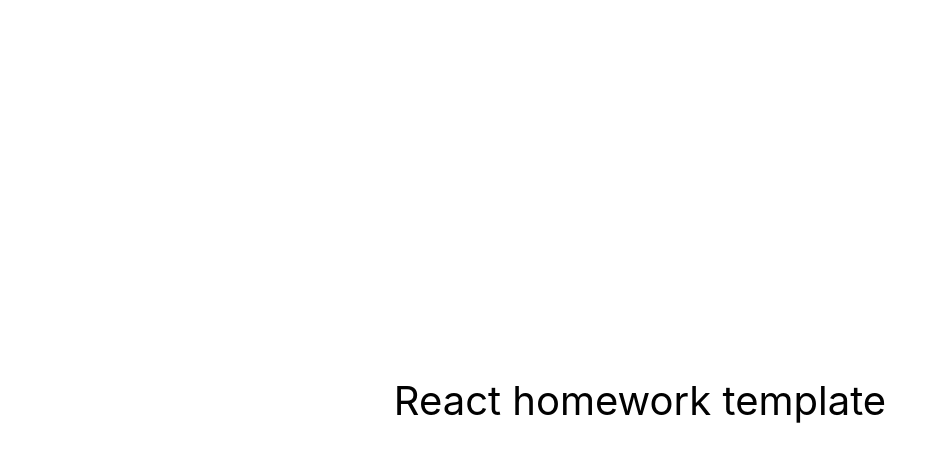
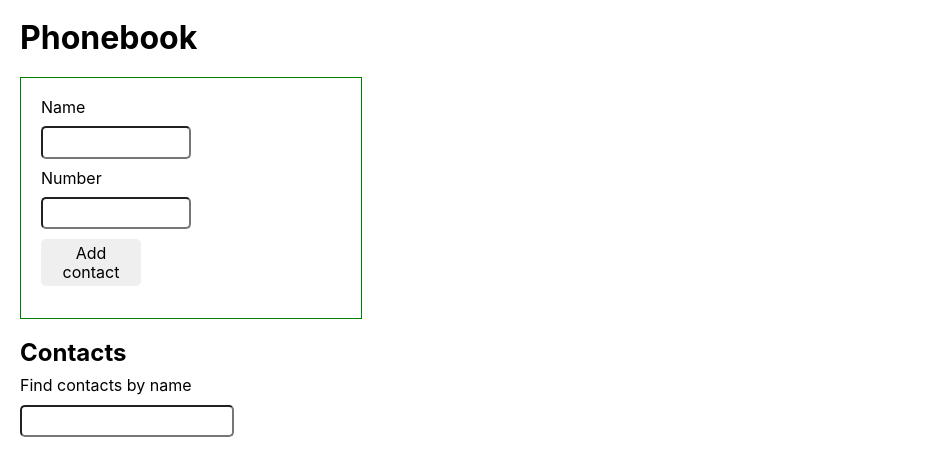
Before and after one commit to NonStopIT17/goit-react-hw-06-phonebook, a React (Create React App) app: page / in a window 1280 px wide. Shown: the top 476 px of the page, without its empty margins (0-927 px from the left). Built offline with nearby package versions, Linux system fonts and the light colour scheme.

Commit message:
Home work 6
+ starts files

```diff
--- a/src/components/App.jsx
+++ b/src/components/App.jsx
@@ -1,16 +1,73 @@
-export const App = () => {
+import React, { useState, useEffect } from "react";
+import { ContactList } from "../components/contacts/Contacts";
+import { GlobalStyle } from "./GlobalStyle.styled";
+import NewContactForm from "./NewContactForm/NewContactForm";
+import { v4 as uuidv4 } from "uuid";
+import Filter from "../components/filter/Filter";
+
+function App() {
+  const [contacts, setContacts] = useState([]);
+  const [filter, setFilter] = useState("");
+
+  useEffect(() => {
+    const storedContacts = localStorage.getItem("contacts");
+
+    if (storedContacts) {
+      setContacts(JSON.parse(storedContacts));
+    }
+  }, []);
+
+  useEffect(() => {
+    localStorage.setItem("contacts", JSON.stringify(contacts));
+  }, [contacts]);
+
+  const addContact = (contact) => {
+    const isContactExists = contacts.some(
+      (existingContact) =>
+        existingContact.name.toLowerCase() === contact.name.toLowerCase()
+    );
+
+    if (isContactExists) {
+      alert(`${contact.name} is already in contacts`);
+    } else {
+      const newContact = {
+        id: uuidv4(),
+        name: contact.name,
+        number: contact.number,
+      };
+
+      setContacts((prevContacts) => [...prevContacts, newContact]);
+    }
+  };
+
+  const deleteContact = (id) => {
+    setContacts((prevContacts) =>
+      prevContacts.filter((contact) => contact.id !== id)
+    );
+  };
+
+  const handleFilterChange = (value) => {
+    setFilter(value);
+  };
+
+  const filteredContacts = contacts.filter((contact) =>
+    contact.name.toLowerCase().includes(filter.toLowerCase())
+  );
+
   return (
-    <div
-      style={{
-        height: '100vh',
-        display: 'flex',
-        justifyContent: 'center',
-        alignItems: 'center',
-        fontSize: 40,
-        color: '#010101'
-      }}
-    >
-      React homework template
+    <div style={{ padding: "20px" }}>
+      <GlobalStyle />
+      <div>
+        <h1 style={{ marginBottom: "20px" }}>Phonebook</h1>
+        <NewContactForm addContact={addContact} />
+
+        <h2 style={{ marginBottom: "10px" }}>Contacts</h2>
+        <Filter setFilter={handleFilterChange} />
+
+        <ContactList contacts={filteredContacts} deleteContact={deleteContact} />
+      </div>
     </div>
   );
-};
+}
+
+export default App;
--- a/src/index.css
+++ b/src/components/GlobalStyle.styled.js
@@ -1,5 +1,7 @@
-@import-normalize; /* bring in normalize.css styles */
+import '@csstools/normalize.css';
+import { createGlobalStyle } from "styled-components";
 
+export const GlobalStyle = createGlobalStyle`
 body {
   margin: 0;
   font-family: -apple-system, BlinkMacSystemFont, 'Segoe UI', 'Roboto', 'Oxygen',
@@ -13,3 +15,14 @@ code {
   font-family: source-code-pro, Menlo, Monaco, Consolas, 'Courier New',
     monospace;
 }
+ul{
+  padding: 0;
+  margin: 0;
+}
+h1,
+h2,
+h3,
+p {
+  margin: 0;
+}
+`;
--- /dev/null
+++ b/src/components/NewContactForm/NewContactForm.jsx
@@ -0,0 +1,60 @@
+import React, { useState } from "react";
+import PropTypes from "prop-types";
+import { ContactForm } from "../NewContactForm/NewContactForm.styled";
+
+function NewContactForm({ addContact }) {
+  const [name, setName] = useState("");
+  const [number, setNumber] = useState("");
+
+  const handleSubmit = (event) => {
+    event.preventDefault();
+
+    const contact = {
+      name: name,
+      number: number,
+    };
+
+    addContact(contact);
+
+    setName("");
+    setNumber("");
+  };
+
+  return (
+    <>
+      <ContactForm onSubmit={handleSubmit}>
+        <label>
+          <span>Name</span>
+          <input
+            type="text"
+            name="name"
+            pattern="^[a-zA-Zа-яА-Я]+(([' -][a-zA-Zа-яА-Я ])?[a-zA-Zа-яА-Я]*)*$"
+            title="Name may contain only letters, apostrophe, dash and spaces. For example Adrian, Jacob Mercer, Charles de Batz de Castelmore d'Artagnan"
+            required
+            value={name}
+            onChange={(e) => setName(e.target.value)}
+          />
+        </label>
+        <label>
+          <span>Number</span>
+          <input
+            type="tel"
+            name="number"
+            pattern="\+?\d{1,4}?[-.\s]?\(?\d{1,3}?\)?[-.\s]?\d{1,4}[-.\s]?\d{1,4}[-.\s]?\d{1,9}"
+            title="Phone number must be digits and can contain spaces, dashes, parentheses and can start with +"
+            required
+            value={number}
+            onChange={(e) => setNumber(e.target.value)}
+          />
+        </label>
+        <button type="submit">Add contact</button>
+      </ContactForm>
+    </>
+  );
+}
+
+NewContactForm.propTypes = {
+  addContact: PropTypes.func.isRequired,
+};
+
+export default NewContactForm;
--- /dev/null
+++ b/src/components/NewContactForm/NewContactForm.styled.js
@@ -0,0 +1,40 @@
+import styled from "styled-components";
+
+export const ContactForm = styled.form`
+padding: 20px;
+display: flex;
+flex-direction: column;
+width: 300px;
+height: 200px;
+border: 1px solid green;
+margin-bottom: 20px;
+
+label{
+display: flex;
+flex-direction: column;
+width: 150px;
+}
+
+label:not(:last-child){
+    margin-bottom: 10px;
+}
+
+span{
+    margin-bottom:10px;
+}
+input{
+padding: 5px;
+border-radius: 5px;
+}
+
+button{
+    padding:5px;
+    width: 100px;
+    border-radius: 5px;
+    border: none;
+    :hover{
+        border: 1px dashed green;
+        cursor: pointer;
+    }
+}
+`
--- /dev/null
+++ b/src/components/contacts/Contacts.jsx
@@ -0,0 +1,38 @@
+import React from "react";
+import { ContactItem, DeleteButton } from "../contacts/Contacts.styled";
+import PropTypes from "prop-types";
+
+const ContactList = ({ contacts, deleteContact }) => {
+  return (
+    <div>
+      <ul style={{ paddingLeft: "30px" }}>
+        {contacts.map((contact) => (
+          <ContactItem key={contact.id}>
+            <span style={{ marginRight: "10px" }}>
+              {contact.name}: {contact.number}
+            </span>
+            <DeleteButton
+              type="button"
+              onClick={() => deleteContact(contact.id)}
+            >
+              Delete
+            </DeleteButton>
+          </ContactItem>
+        ))}
+      </ul>
+    </div>
+  );
+};
+
+ContactList.propTypes = {
+  contacts: PropTypes.arrayOf(
+    PropTypes.shape({
+      id: PropTypes.string.isRequired,
+      name: PropTypes.string.isRequired,
+      number: PropTypes.string.isRequired,
+    })
+  ).isRequired,
+  deleteContact: PropTypes.func.isRequired,
+};
+
+export { ContactList };
--- /dev/null
+++ b/src/components/contacts/Contacts.styled.js
@@ -0,0 +1,26 @@
+import styled from "styled-components";
+
+export const FilterForm = styled.form`
+input{
+padding: 5px;
+border-radius: 5px;
+margin-bottom: 20px;
+width: 200px;
+}
+`
+
+export const ContactItem = styled.li`
+:not(:last-child){
+    margin-bottom: 15px;
+}
+`
+export const DeleteButton = styled.button`
+padding: 0 5px;
+border-radius: 5px;
+cursor: pointer;
+border:none;
+:hover{
+        border: 1px dashed red;
+        cursor: pointer;
+    }
+`
--- /dev/null
+++ b/src/components/filter/Filter.jsx
@@ -0,0 +1,33 @@
+import React, { useState } from "react";
+import PropTypes from "prop-types";
+import { FilterForm } from "../contacts/Contacts.styled";
+
+function Filter({ setFilter }) {
+  const [filterValue, setFilterValue] = useState("");
+
+  const handleFilterChange = (event) => {
+    const value = event.target.value;
+    setFilterValue(value);
+    setFilter(value);
+  };
+
+  return (
+    <FilterForm>
+      <label style={{ display: "flex", flexDirection: "column" }}>
+        <span style={{ marginBottom: "10px" }}>Find contacts by name</span>
+        <input
+          value={filterValue}
+          onChange={handleFilterChange}
+          type="text"
+          pattern="^[a-zA-Zа-яА-Я]+(([' -][a-zA-Zа-яА-Я ])?[a-zA-Zа-яА-Я]*)*$"
+        />
+      </label>
+    </FilterForm>
+  );
+}
+
+Filter.propTypes = {
+  setFilter: PropTypes.func.isRequired,
+};
+
+export default Filter;
```
Also changed, not shown: src/index.js (+5 -5 lines).
